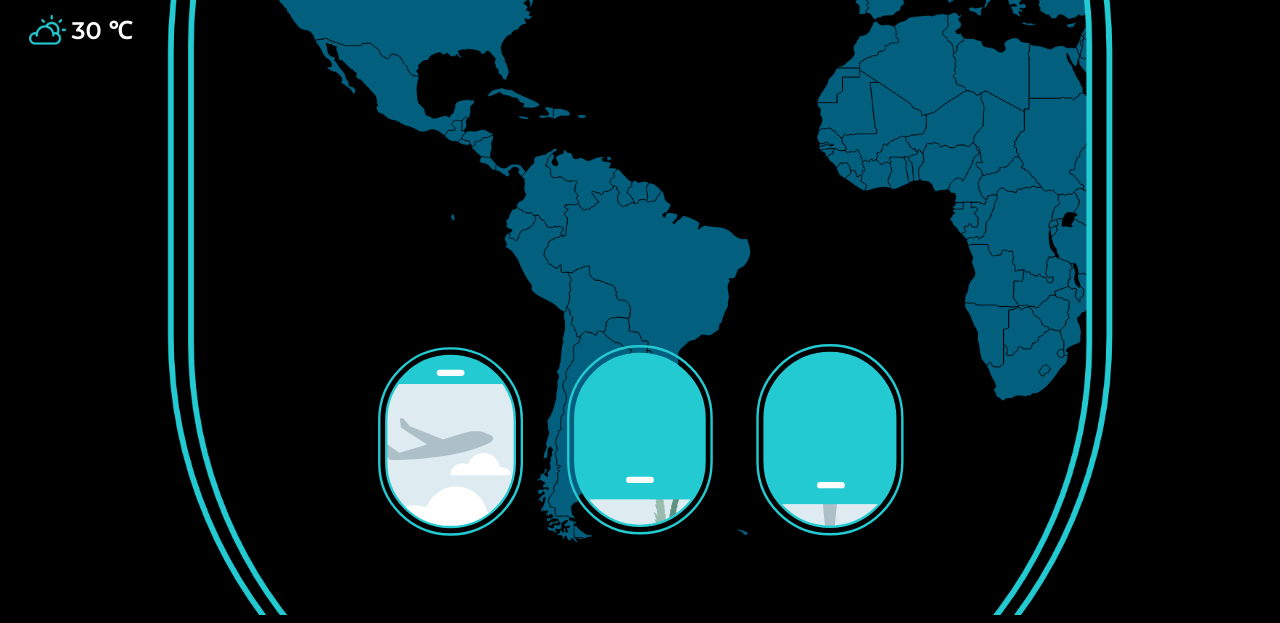
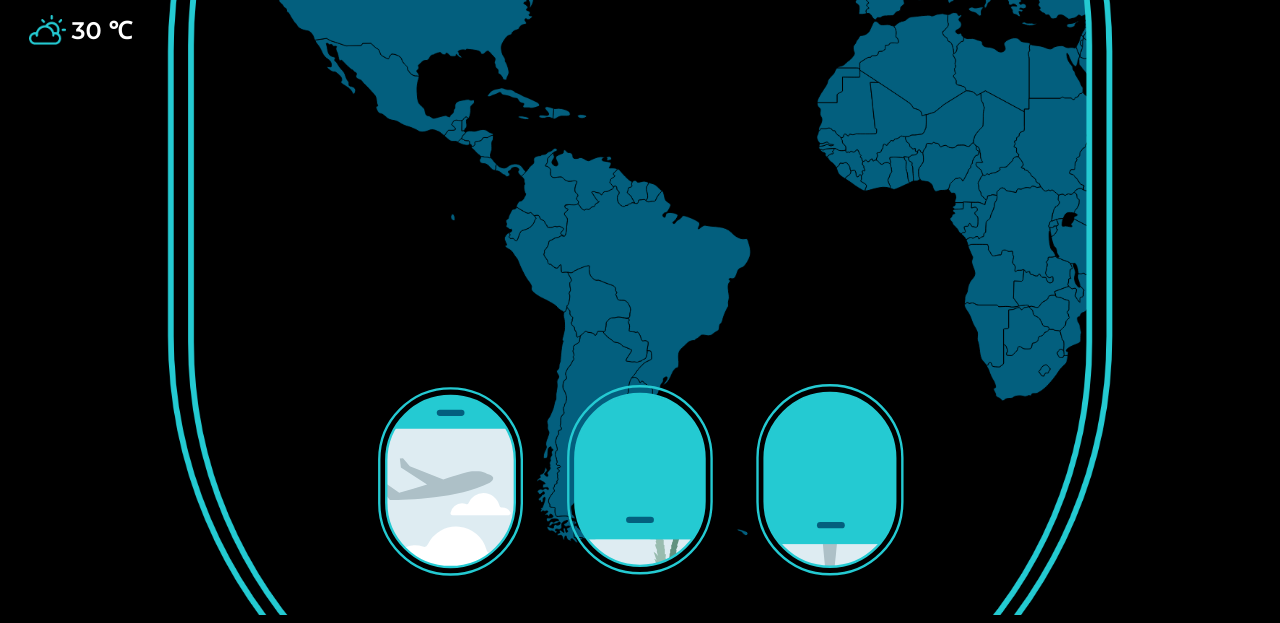
Before and after one commit to bodhisatwa-matrix/skycana-template, a website: page index.html in a window 1280 px wide. Both pictures are taken after a click on the icon 330 px from the left and 390 px from the top of the page. Shown: the part 177-800 px from the top of the page. Drawn offline with nearby package versions, Linux system fonts and the light colour scheme.

Commit message:
working changes

```diff
--- a/app.js
+++ b/app.js
@@ -160,7 +160,6 @@ world_map_options.forEach(item => {
     const phrase = item.classList[0].split("__")[1].split("-")[0];
     const phrase_capital = phrase[0].toUpperCase() + phrase.substring(1);
     item.addEventListener("mouseover", e => {
-        console.log(phrase, phrase_capital)
         if (selected_option.split("-")[0] !== phrase) {
             if(phrase_capital === 'Vuelos') {
                 smallFirstWindowMouseOver();
@@ -505,7 +504,7 @@ function populateCityPopUp(id) {
     var img__slider = document.getElementsByClassName("img__slider")[0];
     slider_dot.setAttribute('style', 'text-align:center');
     let j = 1;
-    console.log(images.length);
+    // console.log(images.length);
     for (const i of images) {
         var span = document.createElement('span');
         var city_data_img = document.createElement('div');
@@ -845,7 +844,7 @@ const small_third_window_line = document.querySelector('#Line__3');
  * Rectangle__3:- height(202.208) to height(52.208) and Line__3:- transform="translate(68.867 164.178)" to transform="translate(68.867 24.178)"
  */
 function smallFirstWindowMouseOver() {
-    small_first_window.setAttribute("d","M0,0H175.7V51.532H0Z");
+    small_first_window.setAttribute("d","M0,0H175.7V57.532H0Z");
     small_first_window_line.setAttribute("transform", "translate(67.296 20.928)");
 }
 function smallFirstWindowMouseOut() {
@@ -853,7 +852,7 @@ function smallFirstWindowMouseOut() {
     small_first_window_line.setAttribute("transform", "translate(67.296 160.928)");
 }
 function smallSecondWindowMouseOver() {
-    small_second_window.setAttribute("height", "54.119");
+    small_second_window.setAttribute("height", "62.119");
     small_second_window_line.setAttribute("transform", "translate(67.614 24.131)");
 }
 function smallSecondWindowMouseOut() {
@@ -861,7 +860,7 @@ function smallSecondWindowMouseOut() {
     small_second_window_line.setAttribute("transform", "translate(67.614 158.131)");
 }
 function smallThirdWindowMouseOver() {
-    small_third_window.setAttribute("height", "52.208");
+    small_third_window.setAttribute("height", "58.208");
     small_third_window_line.setAttribute("transform", "translate(68.867 24.178)");
 }
 function smallThirdWindowMouseOut() {
--- a/index.html
+++ b/index.html
@@ -271,7 +271,7 @@
                 <g id="Group___4" data-name="Group 4" transform="translate(14.938 21.734)">
                   <g id="Mask_Group_____3" data-name="Mask Group 3" transform="translate(0 0)" clip-path="url(#clip-path---3)">
                     <path id="Path___484" data-name="Path 484" d="M0,0H175.7V201.532H0Z" transform="translate(-9.341 -17.334)" fill="#24cad2" stroke="#24cad2" stroke-width="2" style="transition: all 0.3s;"/>
-                    <line id="Line___3" data-name="Line 3" x2="27.135" transform="translate(67.296 160.928)" fill="none" stroke="#fff" stroke-linecap="round" stroke-miterlimit="10" stroke-width="8" style="transition: all 0.3s;"/>
+                    <line id="Line___3" data-name="Line 3" x2="27.135" transform="translate(67.296 160.928)" fill="none" stroke="#035F7E" stroke-linecap="round" stroke-miterlimit="10" stroke-width="8" style="transition: all 0.3s;"/>
                   </g>
                 </g>
               </g>
@@ -334,7 +334,7 @@
             <g id="Group_i4" data-name="Group 4" transform="translate(13.364 15.316)">
               <g id="Mask_Group_i5" data-name="Mask Group 5" transform="translate(0)" clip-path="url(#clip-path_i4)">
                 <rect id="Rectangle_i3" data-name="Rectangle 3" width="179.874" height="199.119" transform="translate(-8.891 -17.275)" fill="#24cad2" stroke="#24cad2" stroke-miterlimit="10" stroke-width="2" style="transition: all 0.3s;"/>
-                <line id="Line_i3" data-name="Line 3" x2="27.088" transform="translate(67.614 158.131)" fill="none" stroke="#fff" stroke-linecap="round" stroke-miterlimit="10" stroke-width="8" style="transition: all 0.3s;"/>
+                <line id="Line_i3" data-name="Line 3" x2="27.088" transform="translate(67.614 158.131)" fill="none" stroke="#035F7E" stroke-linecap="round" stroke-miterlimit="10" stroke-width="8" style="transition: all 0.3s;"/>
               </g>
             </g>
           </g>
@@ -382,7 +382,7 @@
               <g id="Group__4" data-name="Group 4" transform="translate(12.405 15.371)">
                 <g id="Mask_Group__3" data-name="Mask Group 3" transform="translate(0)" clip-path="url(#clip-path--4)">
                   <rect id="Rectangle__3" data-name="Rectangle 3" width="177.098" height="202.208" transform="translate(-7.545 -15.401)" fill="#24cad2" stroke="#24cad2" stroke-miterlimit="10" stroke-width="2" style="transition: all 0.3s;"/>
-                  <line id="Line__3" data-name="Line 3" x2="26.67" transform="translate(68.867 164.178)" fill="none" stroke="#fff" stroke-linecap="round" stroke-miterlimit="10" stroke-width="8" style="transition: all 0.3s;"/>
+                  <line id="Line__3" data-name="Line 3" x2="26.67" transform="translate(68.867 164.178)" fill="none" stroke="#035F7E" stroke-linecap="round" stroke-miterlimit="10" stroke-width="8" style="transition: all 0.3s;"/>
                 </g>
               </g>
             </g>
--- a/styles.css
+++ b/styles.css
@@ -324,7 +324,8 @@ body {
 
 .world-map__windows {
   position: absolute;
-  bottom: 50px;
+  /* bottom: 50px; */
+  bottom: 10px;
   left: 50%;
   transform: translate(-50%, 0);
   display: flex;
@@ -1342,4 +1343,7 @@ body {
   .video_pop_up {
     zoom: 62%;
   }
+  .metros_de_largo_pop_up,.de_capacided_pop_up, .asienton_pop_up, .asienton_pop_up, .rango_de_vuelo_pop_up {
+    zoom: 60%;
+  }
 }
```
